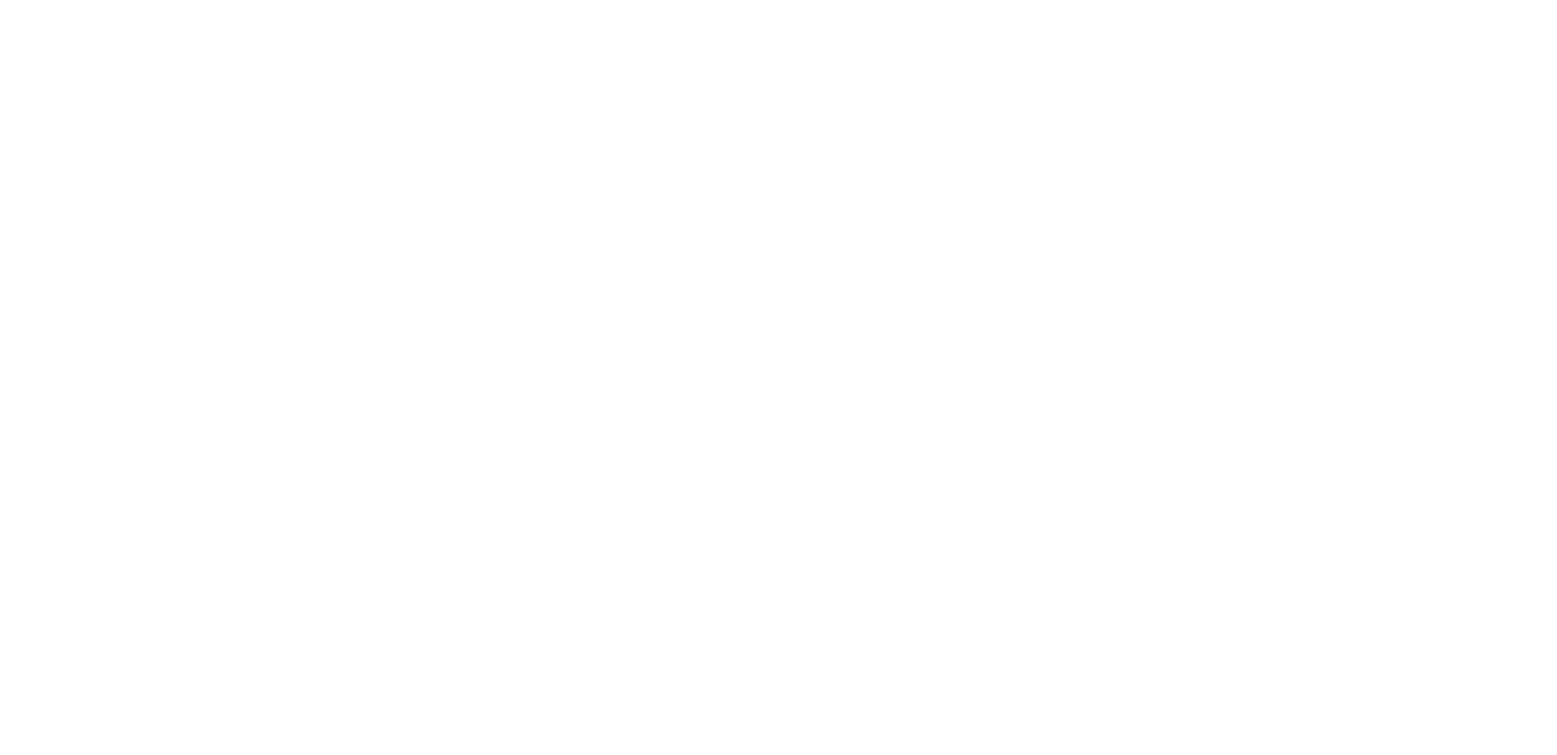
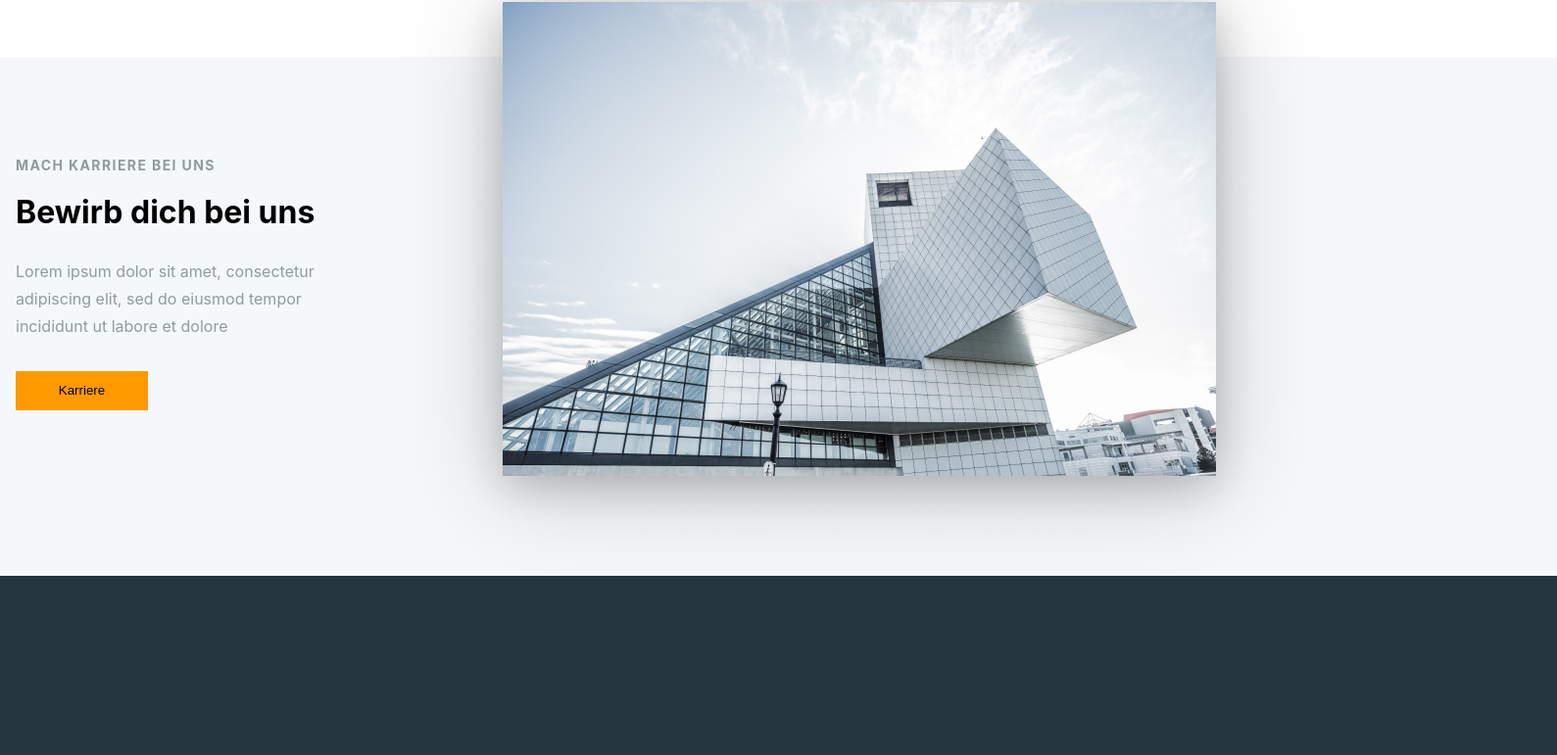
Before and after one commit to nucikk/weiss-app, a React (Vite) app in the folder vite-projec/: page / in a window 1280 px wide. Shown: the part 3498-4269 px from the top of the page at 98% size, 1589 px wide, since content can reach past the window. Before the commit the page ends 3239 px from the top, so only its background shows below. Built offline with nearby package versions, Linux system fonts and the light colour scheme.

Commit message:
add career section

```diff
--- a/vite-projec/src/App.jsx
+++ b/vite-projec/src/App.jsx
@@ -1,6 +1,7 @@
-import './App.css'
+import './style/App.css'
 import Service from './page/Service'
 import Weiss from './page/Weiss'
+
 
 function App() {
 
--- /dev/null
+++ b/vite-projec/src/page/Footer.jsx
@@ -0,0 +1,28 @@
+import "../style/footer.css";
+import careerImage from "../image/footer-Image.png"
+const Footer = () => {
+  return (
+    <>
+    <div className="footer_section">
+        <div className="career_info">
+             <h3 className="career_title">Mach Karriere bei uns</h3>
+             <h2 className="career_heading">Bewirb dich bei uns</h2>
+             <p className="career_overview">Lorem ipsum dolor sit amet, consectetur adipiscing elit, sed do eiusmod tempor incididunt ut labore et dolore</p>
+            <button className="career_button">Karriere</button>
+
+        <div className="career_image">
+            <img src={careerImage}/>
+        </div>
+
+        </div>
+
+    </div>
+    <div className="footer_wrap">
+
+    </div>
+    </>
+
+  )
+}
+
+export default Footer
--- a/vite-projec/src/page/Posts.jsx
+++ b/vite-projec/src/page/Posts.jsx
@@ -1,25 +1,37 @@
-import "../style/post.css"
-import postsData from "../components/blog-data"
+import "../style/post.css";
+import postsData from "../components/blog-data";
+import Footer from "./Footer";
+
 const Posts = () => {
   return (
+    <>
       <div className="posts">
         <h2>Wissenswertes</h2>
-        <p className="post_information">Integer massa urna, senectus maecenas in dapibus urna amet hendrerit. In ipsum, morbi amet aenean. Iaculis donec sem nullam nunc condimentum nisl non gravida in. </p>
+        <p className="post_information">
+          Integer massa urna, senectus maecenas in dapibus urna amet hendrerit.
+          In ipsum, morbi amet aenean. Iaculis donec sem nullam nunc condimentum
+          nisl non gravida in.{" "}
+        </p>
         <h4 className="post_title">Unsere Letzten Beiträge</h4>
 
         <div className="blog_content">
-        {
-            postsData.map(postItem => (
+          {postsData.map((postItem) => (
             <div className="blog_box" key={postItem.id}>
               <h3>{postItem.title}</h3>
               <p className="blog_about">{postItem.description}</p>
-                  <a className="blog_link"href={postItem.link}>{postItem.link}</a>
+              <a className="blog_link" href={postItem.link}>
+                {postItem.link}
+              </a>
             </div>
-            ))
-        }
+          ))}
+        </div>
+
+        <div className="footer_container">
+          <Footer />
         </div>
       </div>
-  )
-}
+    </>
+  );
+};
 
-export default Posts
+export default Posts;
--- a/vite-projec/src/page/Weiss.jsx
+++ b/vite-projec/src/page/Weiss.jsx
@@ -8,6 +8,8 @@
     <>
       <Navbar/>
       <Hero/>
+
+
     </>
   )
 }
--- /dev/null
+++ b/vite-projec/src/style/footer.css
@@ -0,0 +1,55 @@
+.footer_section {
+  width: 1225px;
+  display: flex;
+  position: relative;
+}
+
+.career_info {
+  width: 328px;
+  height: 260px;
+  margin: 100px 0;
+  position: relative;
+}
+
+.career_title {
+  font-size: 14px;
+  letter-spacing: 0.1em;
+  text-transform: uppercase;
+  color: #929a9f;
+}
+
+.career_heading {
+  font-size: 32px;
+  line-height: 44px;
+  margin: 16px 0 24px;
+}
+
+.career_overview {
+  line-height: 28px;
+  color: #929a9f;
+  margin: 24px 0 32px;
+}
+
+.career_button {
+  width: 135px;
+  height: 40px;
+  background-color: #ff9900;
+  border: none;
+}
+
+.career_image {
+  position: absolute;
+  width: 728px;
+  height: 484px;
+  left: 447px;
+  top: -196px;
+  filter: drop-shadow(0px 10px 50px rgba(0, 0, 0, 0.2));
+}
+
+.footer_wrap {
+  position: absolute;
+  width: 1920px;
+  height: 304px;
+  margin-top: 530px;
+  background-color: #263640;
+}
--- a/vite-projec/src/style/post.css
+++ b/vite-projec/src/style/post.css
@@ -22,6 +22,7 @@
     width: 22.5625rem;
 }
 .blog_content {
+  margin-bottom: 323px;
   display: flex;
   justify-content: space-between;
 }
@@ -33,3 +34,12 @@
 .blog_link {
   color: #ff9900;
 }
+
+.footer_container {
+  width: 1920px;
+  margin-left: -359px;
+  height: 900px;
+  display: flex;
+  justify-content: center;
+  background-color: #F5F8FA;
+}
```
Also changed, not shown: vite-projec/src/image/footer-Image.png (added), vite-projec/src/style/App.css (renamed from vite-projec/src/App.css). Lines whose indentation alone changed are shown as unchanged.
